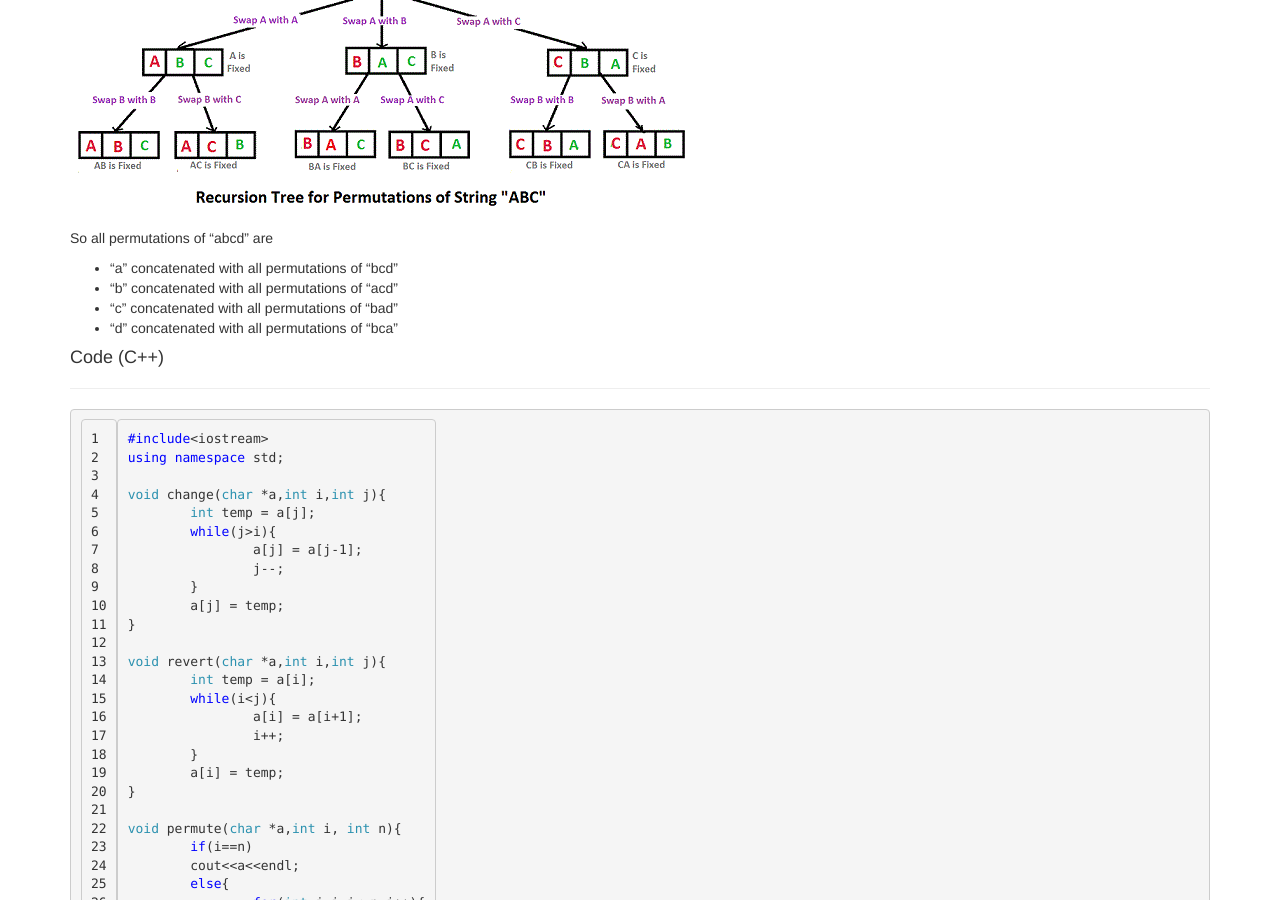
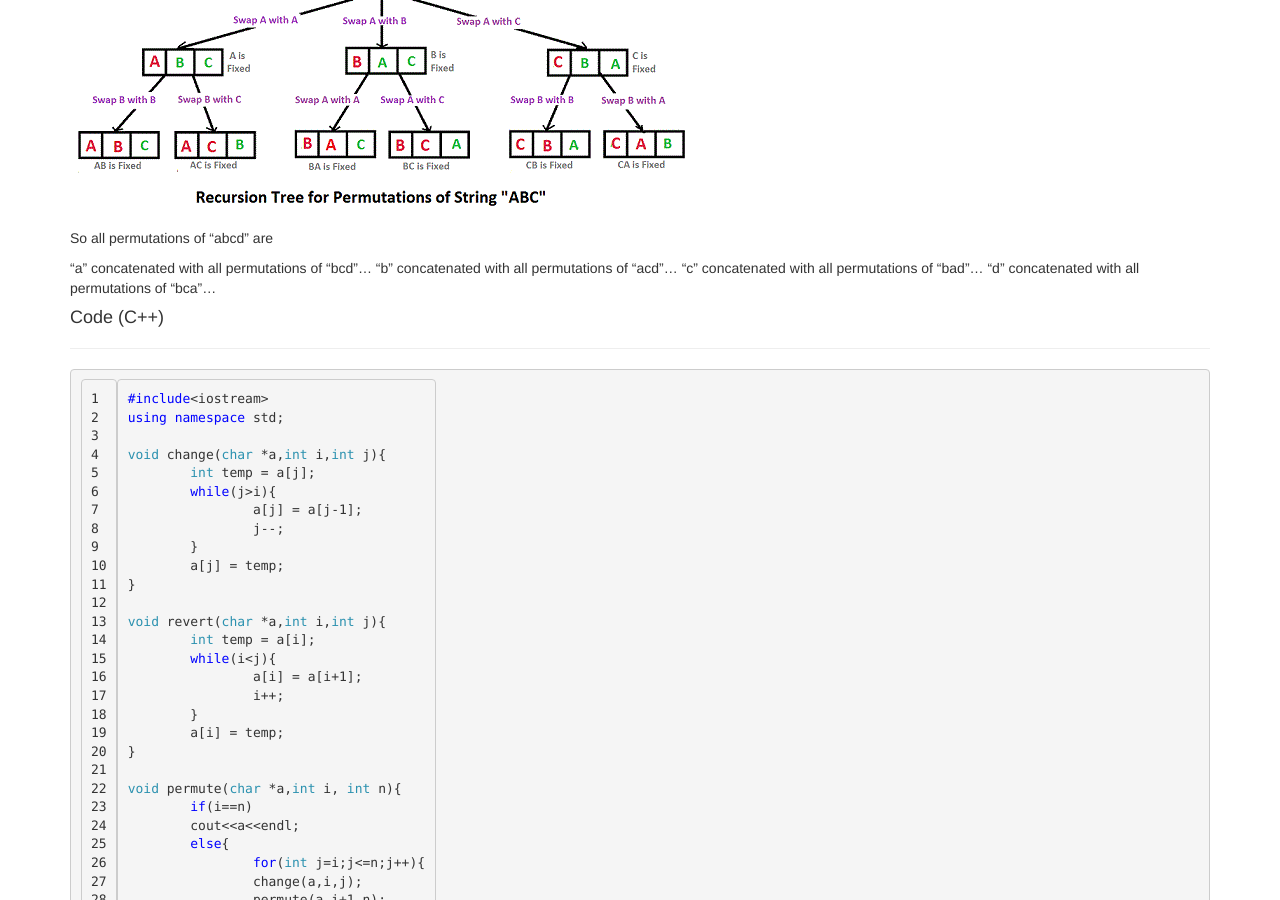
Before and after one commit to aakash01/aakash01.github.io, a Jekyll site: the page built from _posts/2014-03-11-permutations-of-a-given-string-in-lexicographic-order.md, in a window 1280 px wide and 900 px high, scrolled down 584 px. Built offline with Jekyll 4.4.1, drawn with Linux system fonts in a browser that asks for light colours; nearby versions of some CDN libraries; library files that are not in the unit come from our copies.

Commit message:
smallChange

```diff
--- a/_posts/2014-03-11-permutations-of-a-given-string-in-lexicographic-order.md
+++ b/_posts/2014-03-11-permutations-of-a-given-string-in-lexicographic-order.md
@@ -24,10 +24,10 @@ We are gonna use the below catch for generating all the permutations of a given
 
 So all permutations of "abcd" are
 
-- "a" concatenated with all permutations of "bcd"
-- "b" concatenated with all permutations of "acd"
-- "c" concatenated with all permutations of "bad"
-- "d" concatenated with all permutations of "bca"
+ "a" concatenated with all permutations of "bcd"...
+ "b" concatenated with all permutations of "acd"...
+ "c" concatenated with all permutations of "bad"...
+ "d" concatenated with all permutations of "bca"...
 
 
 ####Code (C++)
```
